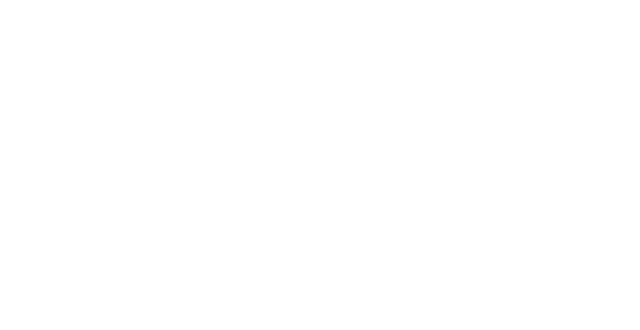
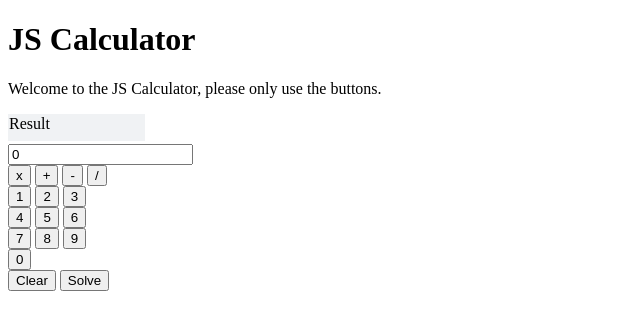
Before and after one commit to ga-wdi-exercises/js-calculator, a plain HTML site: page index.html in a window 1280 px wide. Shown: the whole page, without its empty margins (0-640 px from the left). Drawn offline with Linux system fonts and the light colour scheme.

Commit message:
Rob Z HW: completes JS Calculator

```diff
--- a/calculator.js
+++ b/calculator.js
@@ -1,2 +1,82 @@
-var calculator = {
+
+
+var calcValue= '';
+var result = "";
+var calculation = '';
+
+function addOperator(operator){
+  addResult();
+  calculation += operator;
+  document.getElementById('result').innerHTML = calculation;
+  document.getElementById('entry').value = '';
 }
+
+function addResult () {
+  calculation += calcValue;
+  document.getElementById('result').innerHTML = calculation;
+  calcValue = '';
+}
+
+//Functions-------------------------------------------------------
+
+function startCalculator () {
+  calcValue = document.getElementById('entry').value;
+  document.getElementById('result').innerHTML = 'Result';
+}
+
+function addValue (number) {
+
+  if (calcValue == '0'){
+    calcValue = "";
+  }
+
+  calcValue += number;
+  document.getElementById('entry').value = calcValue;
+}
+
+function clearCalculator() {
+  calcValue = "";
+  result = "";
+  calculation = ''
+  document.getElementById('entry').value = calcValue;
+  document.getElementById('result').innerHTML = '';
+}
+
+function solve() {
+  addResult();
+  var oldResult = calculation;
+  document.getElementById('result').innerHTML = oldResult + ' = ' + eval(calculation);
+  calculation = eval(calculation);
+}
+
+
+// function addResult () {
+//
+// }
+
+// var calculator = {
+  // add:
+
+  // function additionFunc() {
+  //
+  // }
+  //
+  // // subtract:
+  // function subtractionFunc() {
+  //
+  // }
+  //
+  // // multiply:
+  // function multiplicationFunc() {
+  //   addResult();
+  //   result += '*';
+  //   eval(result);
+  //   document.getElementById('result').innerHTML = result;
+  //   document.getElementById('entry').value = '';
+  // }
+  //
+  // // divide:
+  // function divisionFunc() {
+  //
+  // }
+// }
--- a/index.html
+++ b/index.html
@@ -3,8 +3,49 @@
   <head>
     <meta charset="utf-8">
     <title>js-calc</title>
+    <script src="calculator.js" charset="utf-8"></script>
+    <link rel="stylesheet" type="text/css" href="style.css">
   </head>
-  <body>
-    <script src="calculator.js" charset="utf-8"></script>
+  <body onload="startCalculator()">
+
+    <h1>JS Calculator</h1>
+    <p>
+      Welcome to the JS Calculator, please only use the buttons.
+    </p>
+
+    <div id="result"></div>
+    <input type="text" value="0" id="entry"><br>
+
+    <div id="keypad">
+      <div class="operators">
+        <button onclick="addOperator(value)" value="*" type="button">x</button>
+        <button onclick="addOperator(value)" value="+" type="button">+</button>
+        <button onclick="addOperator(value)" value="-" type="button">-</button>
+        <button onclick="addOperator(value)" value="/" type="button">/</button>
+      </div>
+      <div class="numbers">
+        <button onclick="addValue(value)" type="button" value="1">1</button>
+        <button onclick="addValue(value)" type="button" value="2">2</button>
+        <button onclick="addValue(value)" type="button" value="3">3</button>
+      </div>
+      <div class="numbers">
+        <button onclick="addValue(value)" type="button" value="4">4</button>
+        <button onclick="addValue(value)" type="button" value="5">5</button>
+        <button onclick="addValue(value)" type="button" value="6">6</button>
+      </div>
+      <div class="numbers">
+        <button onclick="addValue(value)" type="button" value="7">7</button>
+        <button onclick="addValue(value)" type="button" value="8">8</button>
+        <button onclick="addValue(value)" type="button" value="9">9</button>
+      </div>
+      <div class="numbers">
+        <button onclick="addValue(value)" type="button" value="0">0</button>
+      </div>
+
+      <button onclick="clearCalculator()" type="button">Clear</button>
+      <button onclick="solve()" type="button">Solve</button>
+
+  </div>
+
   </body>
 </html>
--- /dev/null
+++ b/style.css
@@ -0,0 +1,7 @@
+#result {
+  width: 135px;
+  height: 25px;
+  background-color: #f0f2f4;
+  padding: 1px;
+  margin-bottom: 3px;
+}
```
